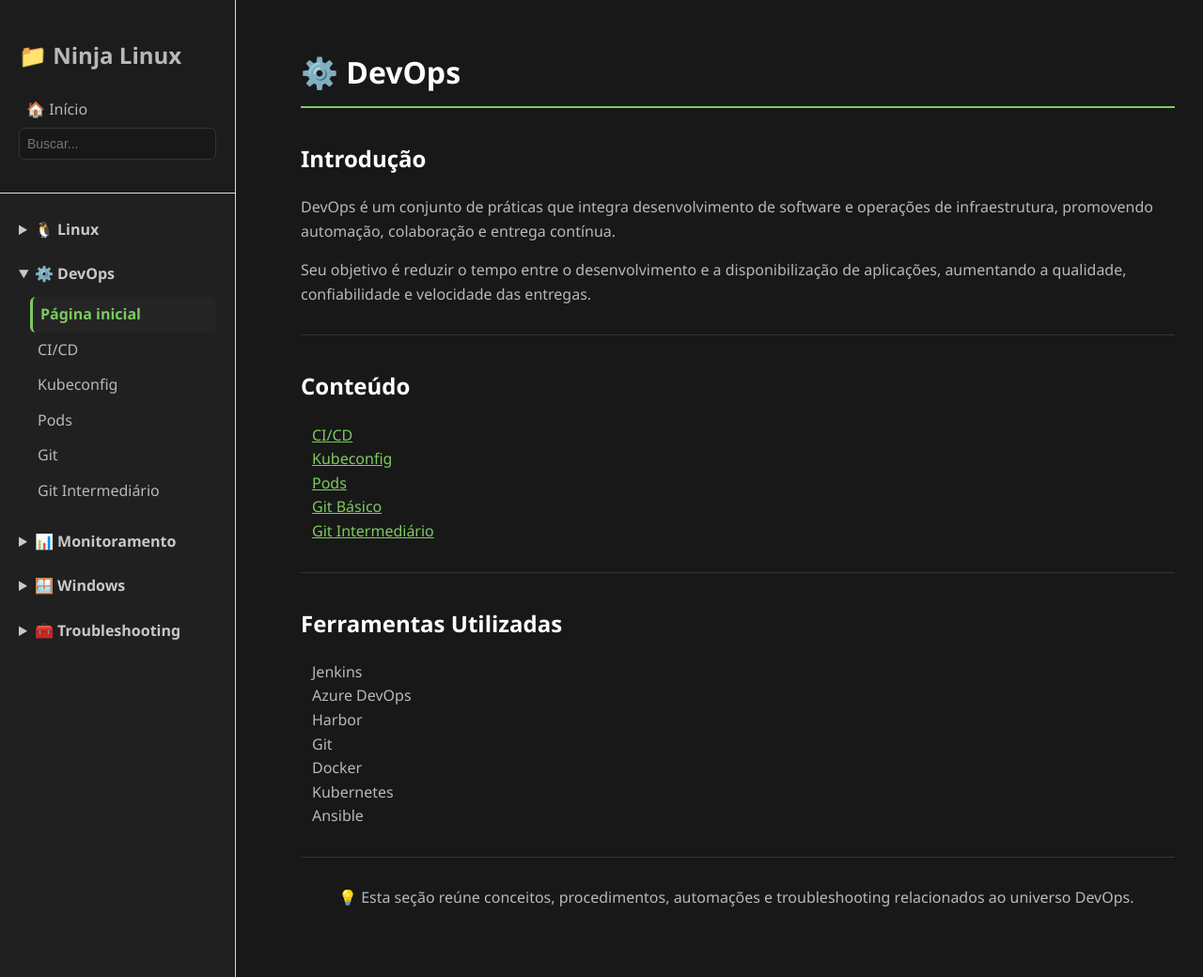
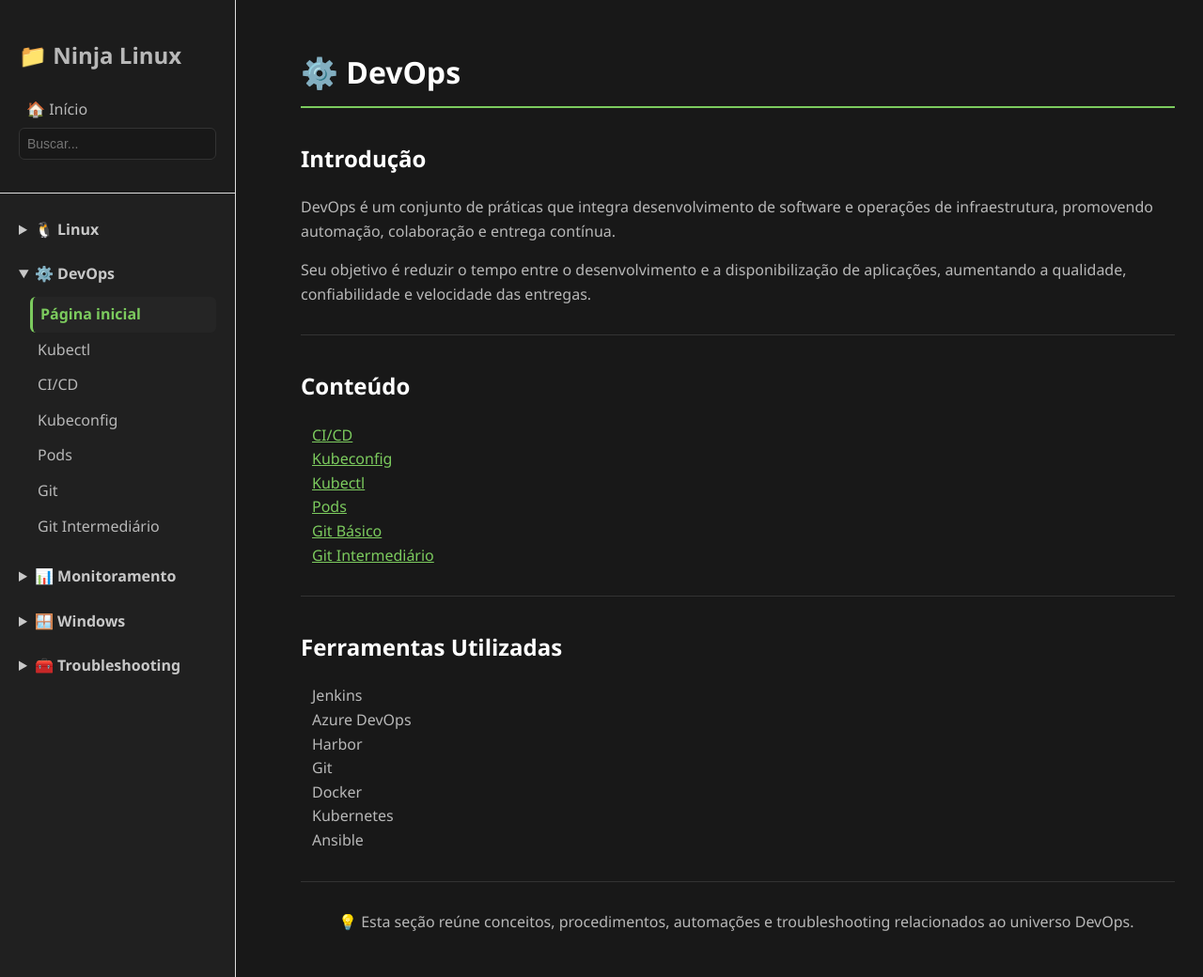
Before and after one commit to joaopedros111/ninja-linux, a Jekyll site: the page built from devops/index.md, in a window 1280 px wide and 1040 px high. Shown: the whole window at 94% size. Built offline with Jekyll 4.4.1, drawn with Linux system fonts in a browser that asks for light colours.

Commit message:
Adiciona Kubectl.md

```diff
--- a/_layouts/default.html
+++ b/_layouts/default.html
@@ -37,6 +37,7 @@
       <summary>⚙️ DevOps</summary>
       <ul>
         <li><a href="{{ '/devops/' | relative_url }}">Página inicial</a></li>
+        <li><a href="{{ '/devops/kubectl.html' | relative_url }}">Kubectl</a></li>
         <li><a href="{{ '/devops/cicd.html' | relative_url }}">CI/CD</a></li>
         <li><a href="{{ '/devops/kubeconfig.html' | relative_url }}">Kubeconfig</a></li>
         <li><a href="{{ '/devops/pods.html' | relative_url }}">Pods</a></li>
--- a/devops/index.md
+++ b/devops/index.md
@@ -17,6 +17,7 @@ Seu objetivo é reduzir o tempo entre o desenvolvimento e a disponibilização d
 
 * [CI/CD](cicd.md)
 * [Kubeconfig](kubeconfig.md)
+* [Kubectl](kubectl.md)
 * [Pods](pods.md)
 * [Git Básico](git.md)
 * [Git Intermediário](gitintermediario.md)
```
